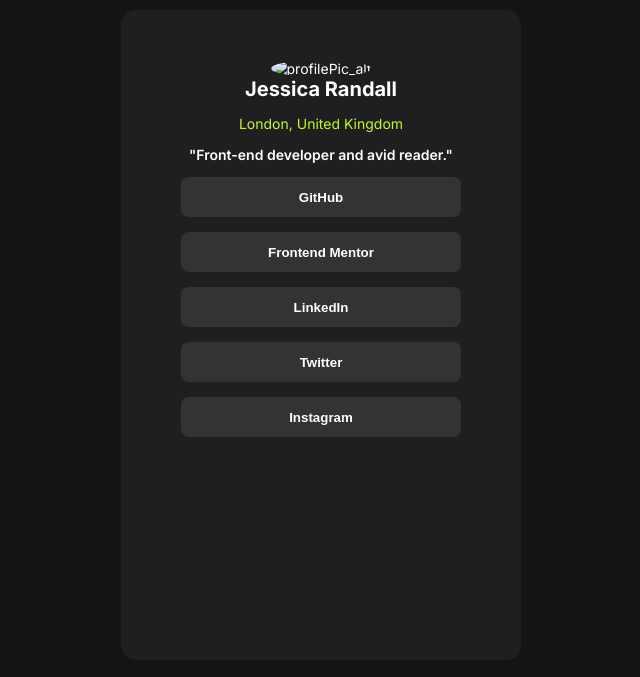
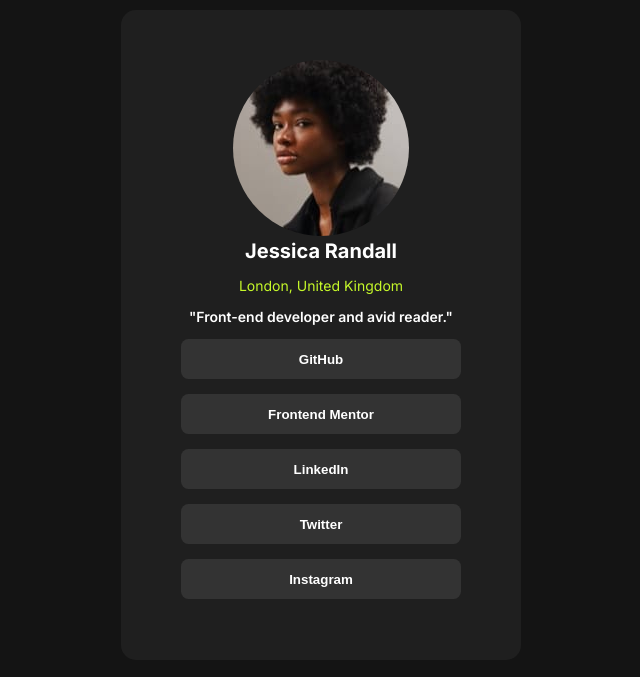
Before and after one commit to Jain-Sameer/social-links-profile, a plain HTML site: page index.html in a window 1280 px wide. Shown: the part 140-817 px from the top of the page, without its empty margins (319-959 px from the left). Drawn offline with Linux system fonts and the light colour scheme.

Commit message:
Update index.html

```diff
--- a/index.html
+++ b/index.html
@@ -19,7 +19,7 @@
   <div class="container">
 
     <div class="intro">
-      <img src="./assets/images/avatar-jessica.jpeg" alt="profilePic_alt">
+      <img src="./images/avatar-jessica.jpeg" alt="profilePic_alt">
       <p style="font-weight: 700;">
         Jessica Randall
       </p>
```
